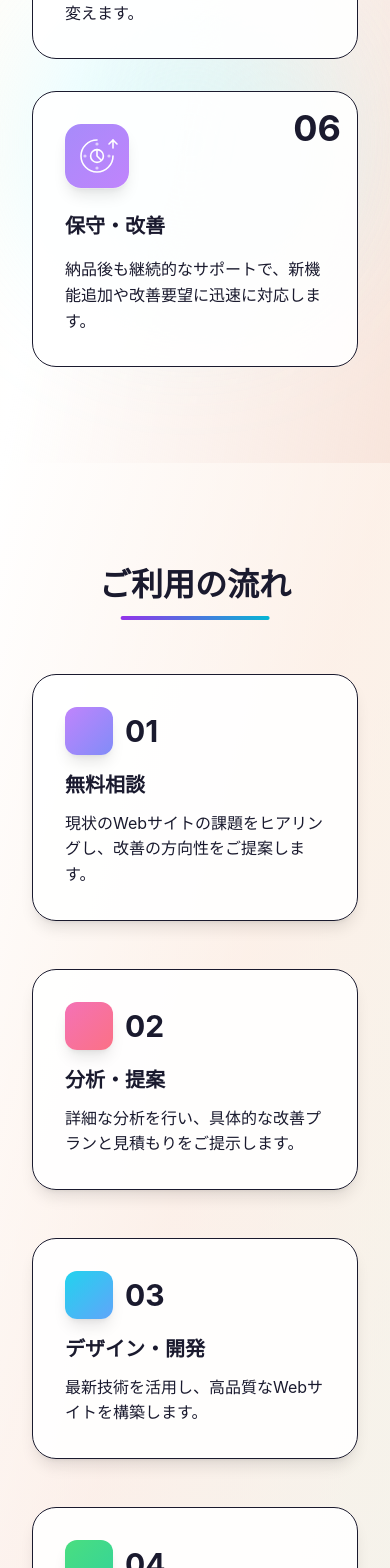
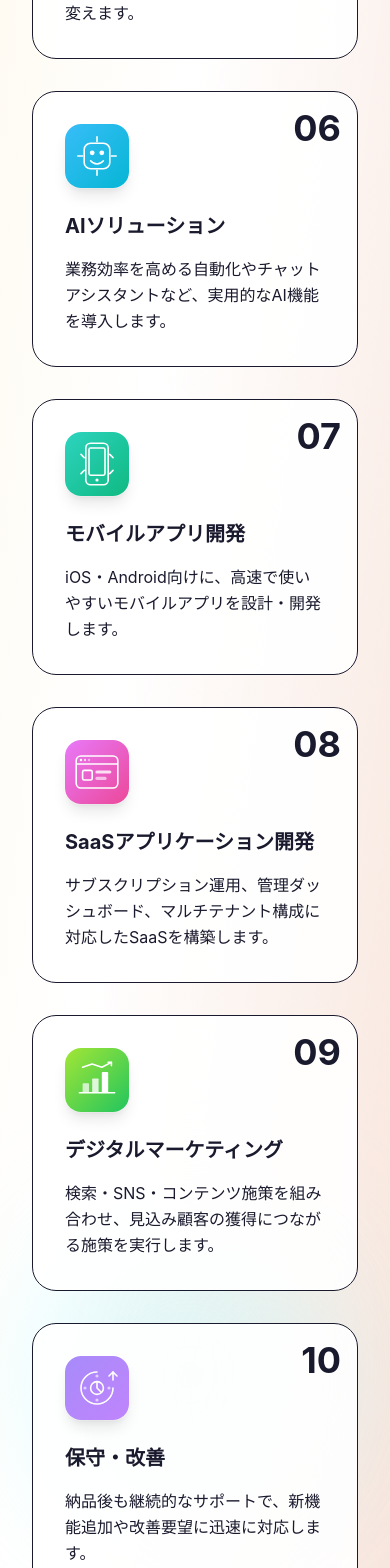
Before and after one commit to alzin/ui-ux-nipporia-lp, a Next.js app: page / in a window 390 px wide. Shown: the part 5760-7328 px from the top of the page. Built offline with nearby package versions, Linux system fonts and the light colour scheme.

Commit message:
feat: add new service icons and descriptions for AI solutions, mobile applications, SaaS applications, and digital marketing

```diff
--- a/src/components/pages/home/sections/ServiceIcons.tsx
+++ b/src/components/pages/home/sections/ServiceIcons.tsx
@@ -205,3 +205,92 @@ export function MaintenanceIcon({ className, ...props }: IconProps) {
     </svg>
   );
 }
+
+export function AiIcon({ className, ...props }: IconProps) {
+  return (
+    <svg
+      viewBox="0 0 80 80"
+      fill="none"
+      xmlns="http://www.w3.org/2000/svg"
+      className={cx("w-full h-full", className)}
+      aria-hidden="true"
+      focusable="false"
+      {...props}
+    >
+      <rect x="24" y="24" width="32" height="32" rx="8" stroke="currentColor" strokeWidth="2" />
+      <circle cx="34" cy="36" r="3" fill="currentColor" />
+      <circle cx="46" cy="36" r="3" fill="currentColor" />
+      <path d="M32 46C34.5 49 37 50 40 50C43 50 45.5 49 48 46" stroke="currentColor" strokeWidth="2" strokeLinecap="round" />
+      <path d="M40 16V22" stroke="currentColor" strokeWidth="2" strokeLinecap="round" />
+      <path d="M40 58V64" stroke="currentColor" strokeWidth="2" strokeLinecap="round" />
+      <path d="M16 40H22" stroke="currentColor" strokeWidth="2" strokeLinecap="round" />
+      <path d="M58 40H64" stroke="currentColor" strokeWidth="2" strokeLinecap="round" />
+    </svg>
+  );
+}
+
+export function MobileAppIcon({ className, ...props }: IconProps) {
+  return (
+    <svg
+      viewBox="0 0 80 80"
+      fill="none"
+      xmlns="http://www.w3.org/2000/svg"
+      className={cx("w-full h-full", className)}
+      aria-hidden="true"
+      focusable="false"
+      {...props}
+    >
+      <rect x="26" y="14" width="28" height="52" rx="6" stroke="currentColor" strokeWidth="2" />
+      <rect x="30" y="20" width="20" height="34" rx="2" stroke="currentColor" strokeWidth="2" />
+      <circle cx="40" cy="60" r="2" fill="currentColor" />
+      <path d="M20 28L24 32" stroke="currentColor" strokeWidth="2" strokeLinecap="round" />
+      <path d="M20 52L24 48" stroke="currentColor" strokeWidth="2" strokeLinecap="round" />
+      <path d="M60 32L56 28" stroke="currentColor" strokeWidth="2" strokeLinecap="round" />
+      <path d="M60 48L56 52" stroke="currentColor" strokeWidth="2" strokeLinecap="round" />
+    </svg>
+  );
+}
+
+export function SaasIcon({ className, ...props }: IconProps) {
+  return (
+    <svg
+      viewBox="0 0 80 80"
+      fill="none"
+      xmlns="http://www.w3.org/2000/svg"
+      className={cx("w-full h-full", className)}
+      aria-hidden="true"
+      focusable="false"
+      {...props}
+    >
+      <rect x="14" y="20" width="52" height="40" rx="6" stroke="currentColor" strokeWidth="2" />
+      <path d="M14 30H66" stroke="currentColor" strokeWidth="2" />
+      <circle cx="20" cy="25" r="1.5" fill="currentColor" />
+      <circle cx="25" cy="25" r="1.5" fill="currentColor" opacity="0.7" />
+      <circle cx="30" cy="25" r="1.5" fill="currentColor" opacity="0.5" />
+      <rect x="22" y="38" width="12" height="12" rx="2" stroke="currentColor" strokeWidth="2" />
+      <rect x="38" y="38" width="20" height="4" rx="2" fill="currentColor" opacity="0.8" />
+      <rect x="38" y="46" width="14" height="4" rx="2" fill="currentColor" opacity="0.6" />
+    </svg>
+  );
+}
+
+export function DigitalMarketingIcon({ className, ...props }: IconProps) {
+  return (
+    <svg
+      viewBox="0 0 80 80"
+      fill="none"
+      xmlns="http://www.w3.org/2000/svg"
+      className={cx("w-full h-full", className)}
+      aria-hidden="true"
+      focusable="false"
+      {...props}
+    >
+      <path d="M18 56H62" stroke="currentColor" strokeWidth="2" strokeLinecap="round" />
+      <rect x="22" y="44" width="8" height="12" rx="1" fill="currentColor" opacity="0.7" />
+      <rect x="34" y="38" width="8" height="18" rx="1" fill="currentColor" opacity="0.8" />
+      <rect x="46" y="30" width="8" height="26" rx="1" fill="currentColor" />
+      <path d="M22 24L34 20L46 24L58 18" stroke="currentColor" strokeWidth="2" strokeLinecap="round" strokeLinejoin="round" />
+      <path d="M54 18H58V22" stroke="currentColor" strokeWidth="2" strokeLinecap="round" strokeLinejoin="round" />
+    </svg>
+  );
+}
--- a/src/components/pages/home/sections/ServicesSection.tsx
+++ b/src/components/pages/home/sections/ServicesSection.tsx
@@ -9,6 +9,10 @@ import {
   BlogIcon,
   GoogleAdsIcon,
   UiUxIcon,
+  AiIcon,
+  MobileAppIcon,
+  SaasIcon,
+  DigitalMarketingIcon,
   MaintenanceIcon,
 } from "./ServiceIcons";
 
@@ -26,7 +30,16 @@ export default function ServicesSection() {
     { number: "03", color: "from-cyan-400 to-blue-400", iconColor: "text-blue-700", Icon: BlogIcon },
     { number: "04", color: "from-green-400 to-emerald-400", iconColor: "text-emerald-700", Icon: GoogleAdsIcon },
     { number: "05", color: "from-orange-400 to-amber-400", iconColor: "text-amber-700", Icon: UiUxIcon },
-    { number: "06", color: "from-violet-400 to-purple-400", iconColor: "text-violet-700", Icon: MaintenanceIcon },
+    { number: "06", color: "from-sky-400 to-cyan-500", iconColor: "text-sky-700", Icon: AiIcon },
+    { number: "07", color: "from-teal-400 to-emerald-500", iconColor: "text-teal-700", Icon: MobileAppIcon },
+    { number: "08", color: "from-fuchsia-400 to-pink-500", iconColor: "text-fuchsia-700", Icon: SaasIcon },
+    {
+      number: "09",
+      color: "from-lime-400 to-green-500",
+      iconColor: "text-lime-700",
+      Icon: DigitalMarketingIcon,
+    },
+    { number: "10", color: "from-violet-400 to-purple-400", iconColor: "text-violet-700", Icon: MaintenanceIcon },
   ];
 
   return (
--- a/src/i18n/translations/en.ts
+++ b/src/i18n/translations/en.ts
@@ -116,6 +116,26 @@ const en: Translations = {
         title: "UI/UX Design",
         description:
           "Beautiful, user-friendly designs focused on converting visitors into customers.",
+      },
+      {
+        title: "AI Solutions",
+        description:
+          "Integrating practical AI features like smart automation and conversational assistants to boost efficiency.",
+      },
+      {
+        title: "Mobile Applications",
+        description:
+          "Designing and developing high-performance iOS and Android apps with seamless user experiences.",
+      },
+      {
+        title: "SaaS Applications",
+        description:
+          "Building scalable SaaS platforms with subscription workflows, dashboards, and secure multi-tenant architecture.",
+      },
+      {
+        title: "Digital Marketing",
+        description:
+          "Executing data-driven campaigns across search, social, and content channels to generate qualified leads.",
       },
       {
         title: "Maintenance & Improvement",
--- a/src/i18n/translations/ja.ts
+++ b/src/i18n/translations/ja.ts
@@ -116,6 +116,26 @@ const ja: Translations = {
         title: "UI/UXデザイン",
         description:
           "ユーザー体験を重視した美しく使いやすいデザインで、訪問者を顧客に変えます。",
+      },
+      {
+        title: "AIソリューション",
+        description:
+          "業務効率を高める自動化やチャットアシスタントなど、実用的なAI機能を導入します。",
+      },
+      {
+        title: "モバイルアプリ開発",
+        description:
+          "iOS・Android向けに、高速で使いやすいモバイルアプリを設計・開発します。",
+      },
+      {
+        title: "SaaSアプリケーション開発",
+        description:
+          "サブスクリプション運用、管理ダッシュボード、マルチテナント構成に対応したSaaSを構築します。",
+      },
+      {
+        title: "デジタルマーケティング",
+        description:
+          "検索・SNS・コンテンツ施策を組み合わせ、見込み顧客の獲得につながる施策を実行します。",
       },
       {
         title: "保守・改善",
```
